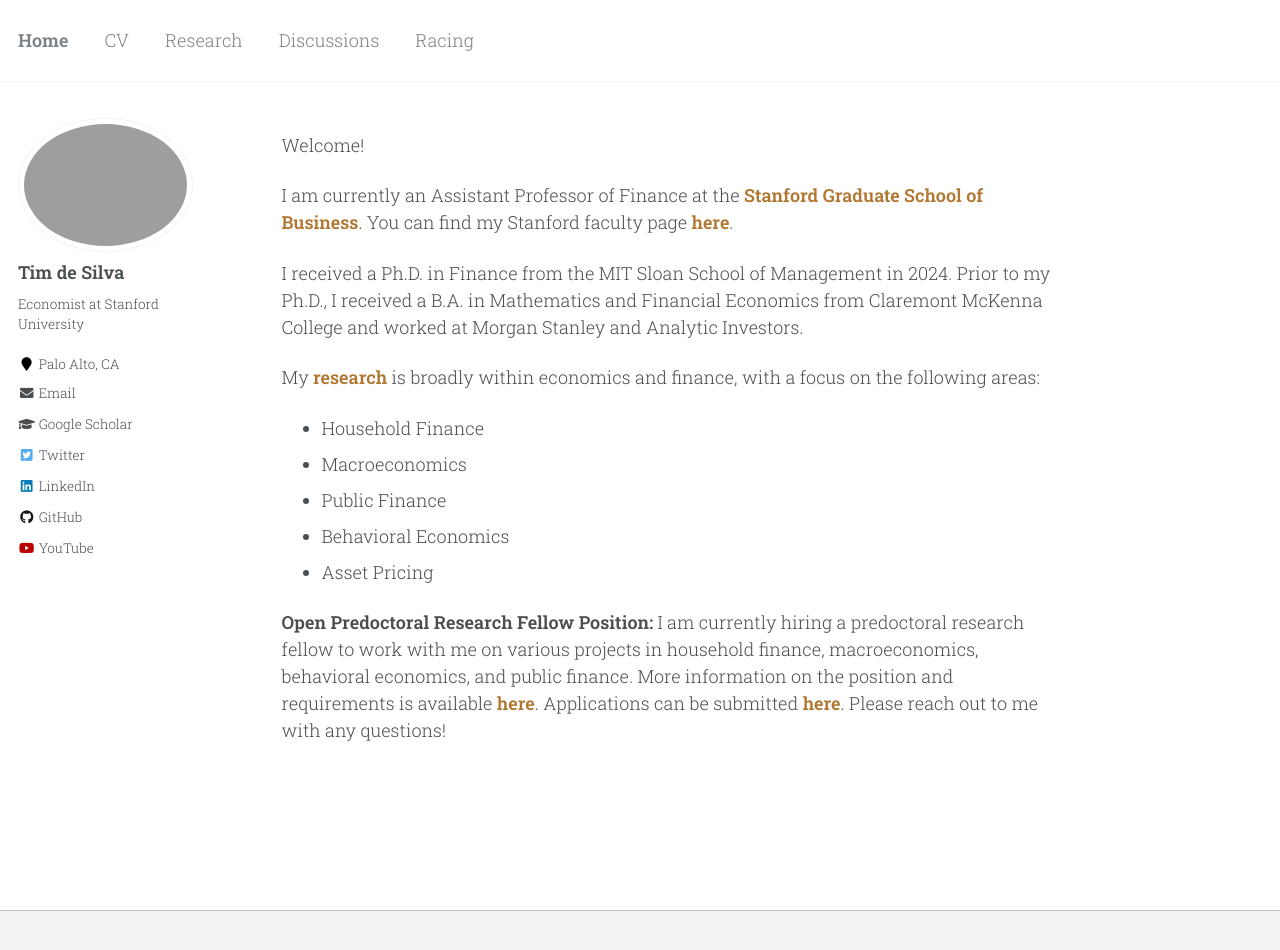
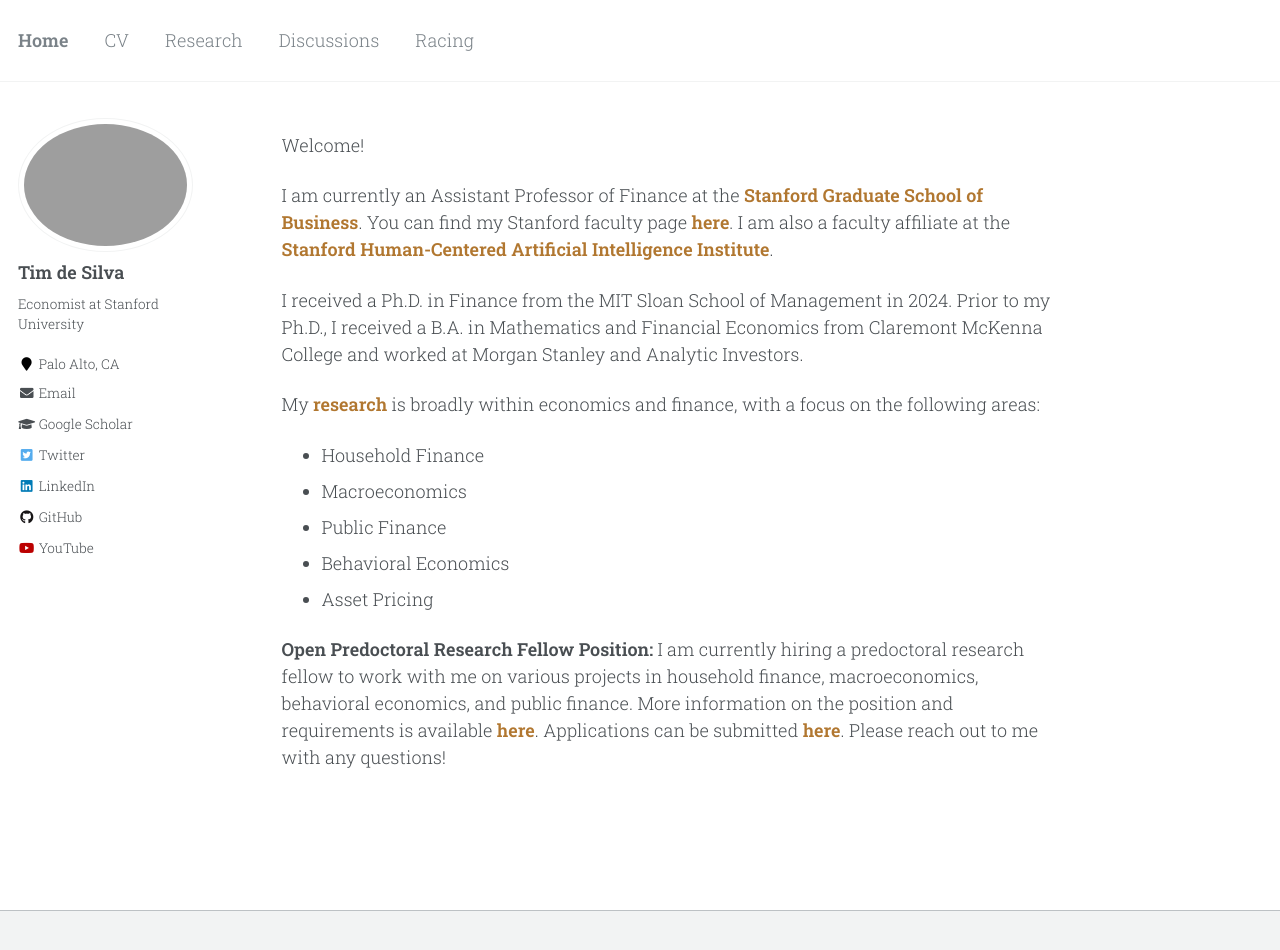
Before and after one commit to timhdesilva/timhdesilva.github.io, a Jekyll site: the page built from _pages/about.html, in a window 1280 px wide and 983 px high. Shown: the top 950 px of the window. Built offline with Jekyll 4.4.1, drawn with Linux system fonts in a browser that asks for light colours.

Commit message:
update cv and about

```diff
--- a/_pages/about.html
+++ b/_pages/about.html
@@ -12,7 +12,7 @@ redirect_from:
   Welcome!
 </p>
 <p>
-  I am currently an Assistant Professor of Finance at the <a style="text-decoration:none; color:rgb(177, 119, 48); font-weight:bold" href="https://www.gsb.stanford.edu/">Stanford Graduate School of Business</a>. You can find my Stanford faculty page <a style="text-decoration:none; color:rgb(177, 119, 48); font-weight:bold" href="https://www.gsb.stanford.edu/faculty-research/faculty/tim-de-silva#about">here</a>.
+  I am currently an Assistant Professor of Finance at the <a style="text-decoration:none; color:rgb(177, 119, 48); font-weight:bold" href="https://www.gsb.stanford.edu/">Stanford Graduate School of Business</a>. You can find my Stanford faculty page <a style="text-decoration:none; color:rgb(177, 119, 48); font-weight:bold" href="https://www.gsb.stanford.edu/faculty-research/faculty/tim-de-silva#about">here</a>. I am also a faculty affiliate at the <a style="text-decoration:none; color:rgb(177, 119, 48); font-weight:bold" href="https://hai.stanford.edu/">Stanford Human-Centered Artificial Intelligence Institute</a>.
 </p>
 <p>
   I received a Ph.D. in Finance from the MIT Sloan School of Management in 2024. Prior to my Ph.D., I received a B.A. in Mathematics and Financial Economics from Claremont McKenna College and worked at Morgan Stanley and Analytic Investors.
```
Also changed, not shown: 2 other files.
